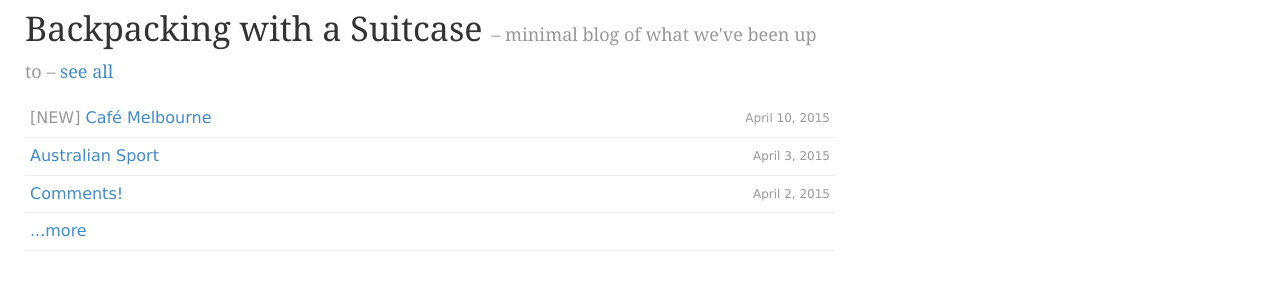
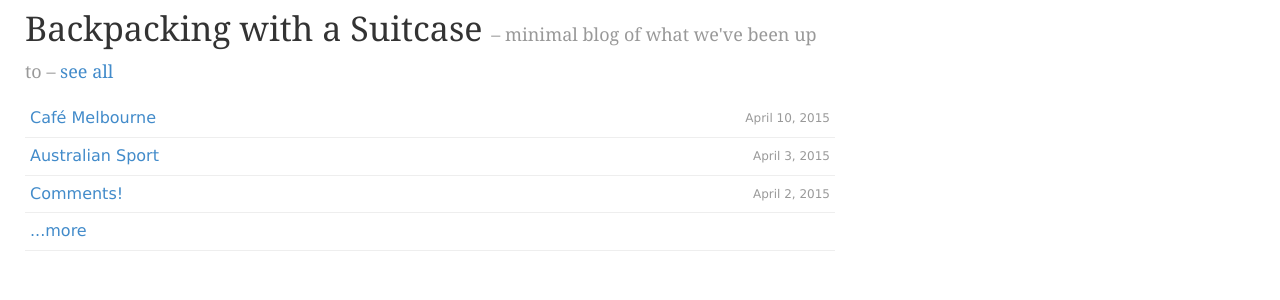
Before and after one commit to joekearney/joekearney.github.io, a Jekyll site: the page built from _posts/2015-01-01-where-are-we.html, in a window 1280 px wide and 1386 px high. Shown: the part 194-494 px from the top of the window. Built offline with Jekyll 4.4.1, drawn with Linux system fonts in a browser that asks for light colours; nearby versions of some CDN libraries; some web fonts are replaced.

Commit message:
remove new tag from melbourne post

```diff
--- a/_posts/2015-04-10-cafe-melbourne.md
+++ b/_posts/2015-04-10-cafe-melbourne.md
@@ -6,7 +6,6 @@ categories:
 - travel
 tags:
 - travel
-- new
 status: publish
 type: post
 published: true
```
